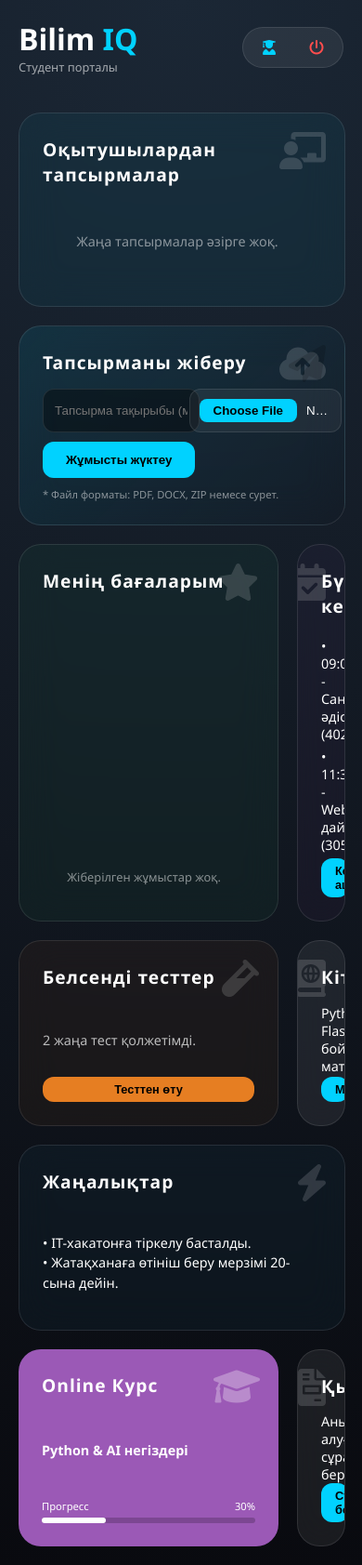
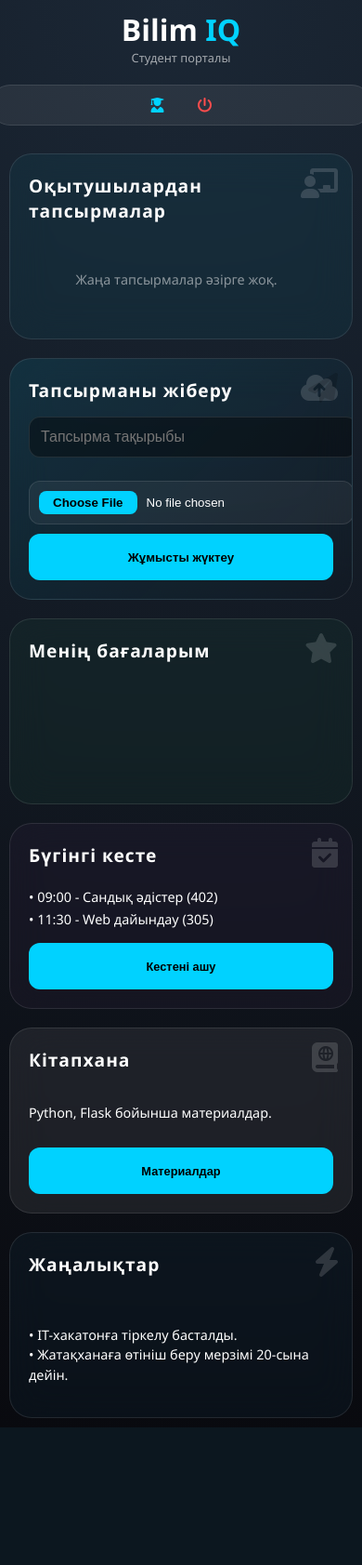
Before and after one commit to alishersultansiyk06-creator/bilim-iq, a Flask app: page /student_dashboard in a window 390 px wide; the page is wider, and only the part inside the window is pictured. Shown: that part at 93% size. After the commit the page ends 1535 px from the top of that part, so only its background shows below. Run offline with Flask 3, Linux system fonts and the light colour scheme.

Commit message:
Update student.html

```diff
--- a/templates/student.html
+++ b/templates/student.html
@@ -30,6 +30,7 @@
         .tile {
             background: var(--glass);
             backdrop-filter: blur(20px);
+            -webkit-backdrop-filter: blur(20px);
             border-radius: 24px;
             padding: 25px;
             border: 1px solid var(--border);
@@ -38,7 +39,7 @@
             position: relative; overflow: hidden;
         }
         .tile:hover {
-            transform: translateY(-10px);
+            transform: translateY(-5px);
             border-color: var(--accent);
             box-shadow: 0 10px 30px rgba(0, 210, 255, 0.2);
         }
@@ -50,7 +51,7 @@
         /* Файл жүктеу өрістері */
         .upload-box input[type="text"] {
             width: 100%; padding: 12px; margin-bottom: 10px; border-radius: 12px;
-            border: 1px solid var(--border); background: rgba(0,0,0,0.4); color: white; outline: none;
+            border: 1px solid var(--border); background: rgba(0,0,0,0.4); color: white; outline: none; font-size: 16px;
         }
         .file-input {
             width: 100%; padding: 10px; margin-bottom: 10px; border-radius: 12px;
@@ -85,6 +86,25 @@
         .task-scroll { max-height: 250px; overflow-y: auto; padding-right: 10px; }
         .task-scroll::-webkit-scrollbar { width: 5px; }
         .task-scroll::-webkit-scrollbar-thumb { background: var(--accent); border-radius: 10px; }
+
+        /* --- МОБИЛЬДІ БЕЙІМДЕУ (ДЫМ ӨЗГЕРТПЕЙ ҚОСЫЛДЫ) --- */
+        @media (max-width: 768px) {
+            body { padding: 10px; }
+            header { flex-direction: column; gap: 20px; text-align: center; margin-bottom: 30px; }
+            .dashboard { grid-template-columns: 1fr; } /* Барлық плитка бір қатарға */
+            .wide { grid-column: span 1; } /* Екі плиткалық орынды 1-ге айналдыру */
+
+            .upload-box div {
+                grid-template-columns: 1fr !important; /* Инпут пен файл таңдауды астына қою */
+            }
+
+            .btn-send { width: 100%; height: 50px; } /* Батырмаларды үлкейту */
+
+            .user-badge { width: 100%; justify-content: center; }
+
+            .tile { padding: 20px; }
+            .tile i { font-size: 2rem; right: 15px; top: 15px; }
+        }
     </style>
 </head>
 <body>
@@ -110,8 +130,8 @@
         <div class="task-scroll">
             {% for t_task in teacher_tasks %}
             <div style="padding: 15px; border: 1px solid var(--border); border-radius: 15px; margin-bottom: 10px; background: rgba(255,255,255,0.02);">
-                <div style="display: flex; justify-content: space-between; align-items: flex-start;">
-                    <div>
+                <div style="display: flex; justify-content: space-between; align-items: flex-start; flex-wrap: wrap; gap: 10px;">
+                    <div style="flex: 1; min-width: 200px;">
                         <strong style="color: var(--accent); font-size: 1.1rem;">{{ t_task.subject }}</strong>
                         <p style="font-size: 0.9rem; opacity: 0.8; margin: 8px 0;">{{ t_task.description }}</p>
                     </div>
@@ -134,14 +154,13 @@
         <h3>Тапсырманы жіберу</h3>
         <form action="/upload_task" method="POST" enctype="multipart/form-data" class="upload-box">
             <div style="display: grid; grid-template-columns: 1fr 1fr; gap: 15px;">
-                <input type="text" name="title" placeholder="Тапсырма тақырыбы (мысалы: №1 Зертханалық)" required>
+                <input type="text" name="title" placeholder="Тапсырма тақырыбы" required>
                 <input type="file" name="file" class="file-input" required>
             </div>
             <button type="submit" class="btn-send">
                 <i class="fa-solid fa-paper-plane"></i> Жұмысты жүктеу
             </button>
         </form>
-        <small style="opacity: 0.5; font-size: 0.7rem; margin-top: 10px;">* Файл форматы: PDF, DOCX, ZIP немесе сурет.</small>
     </div>
 
     <div class="tile" style="background: rgba(46, 204, 113, 0.05);">
@@ -156,33 +175,23 @@
                 </span>
             </div>
             {% endfor %}
-            {% if not tasks %}
-            <p style="font-size: 0.8rem; opacity: 0.5; text-align: center;">Жіберілген жұмыстар жоқ.</p>
-            {% endif %}
         </div>
     </div>
 
     <div class="tile" style="background: rgba(155, 89, 182, 0.05);">
         <i class="fa-solid fa-calendar-check"></i>
         <h3>Бүгінгі кесте</h3>
-        <div style="font-size: 0.9rem;">
+        <div style="font-size: 0.9rem; margin-bottom: 10px;">
             <p style="margin: 5px 0;">• 09:00 - Сандық әдістер (402)</p>
             <p style="margin: 5px 0;">• 11:30 - Web дайындау (305)</p>
         </div>
         <button class="btn-send" style="padding: 6px 15px; font-size: 0.8rem;">Кестені ашу</button>
     </div>
 
-    <div class="tile" style="background: rgba(230, 126, 34, 0.05);">
-        <i class="fa-solid fa-vial"></i>
-        <h3>Белсенді тесттер</h3>
-        <div style="font-size: 0.9rem; opacity: 0.7;">2 жаңа тест қолжетімді.</div>
-        <button class="btn-send" style="padding: 6px 15px; font-size: 0.8rem; background: #e67e22;">Тесттен өту</button>
-    </div>
-
     <div class="tile">
         <i class="fa-solid fa-book-atlas"></i>
         <h3>Кітапхана</h3>
-        <div style="font-size: 0.9rem;">Python, Flask бойынша материалдар.</div>
+        <div style="font-size: 0.9rem; margin-bottom: 10px;">Python, Flask бойынша материалдар.</div>
         <button class="btn-send" style="padding: 6px 15px; font-size: 0.8rem;">Материалдар</button>
     </div>
 
@@ -191,28 +200,6 @@
         <h3>Жаңалықтар</h3>
         <p style="font-size: 0.9rem; line-height: 1.5;">• IT-хакатонға тіркелу басталды.<br>• Жатақханаға өтініш беру мерзімі 20-сына дейін.</p>
     </div>
-
-    <div class="tile" style="background: var(--secondary); border: none;">
-        <i class="fa-solid fa-graduation-cap" style="opacity: 0.3;"></i>
-        <h3 style="color: white;">Online Курс</h3>
-        <div style="font-weight: bold; font-size: 0.9rem;">Python & AI негіздері</div>
-        <div style="margin-top: 10px;">
-            <div style="display: flex; justify-content: space-between; font-size: 0.7rem; margin-bottom: 5px;">
-                <span>Прогресс</span>
-                <span>30%</span>
-            </div>
-            <div style="width: 100%; height: 6px; background: rgba(0,0,0,0.2); border-radius: 10px;">
-                <div style="width: 30%; height: 100%; background: white; border-radius: 10px;"></div>
-            </div>
-        </div>
-    </div>
-
-    <div class="tile">
-        <i class="fa-solid fa-file-invoice"></i>
-        <h3>Қызметтер</h3>
-        <div style="font-size: 0.9rem;">Анықтама алуға сұраныс беру.</div>
-        <button class="btn-send" style="padding: 6px 15px; font-size: 0.8rem;">Сұраныс беру</button>
-    </div>
 </div>
 
 </body>
```
